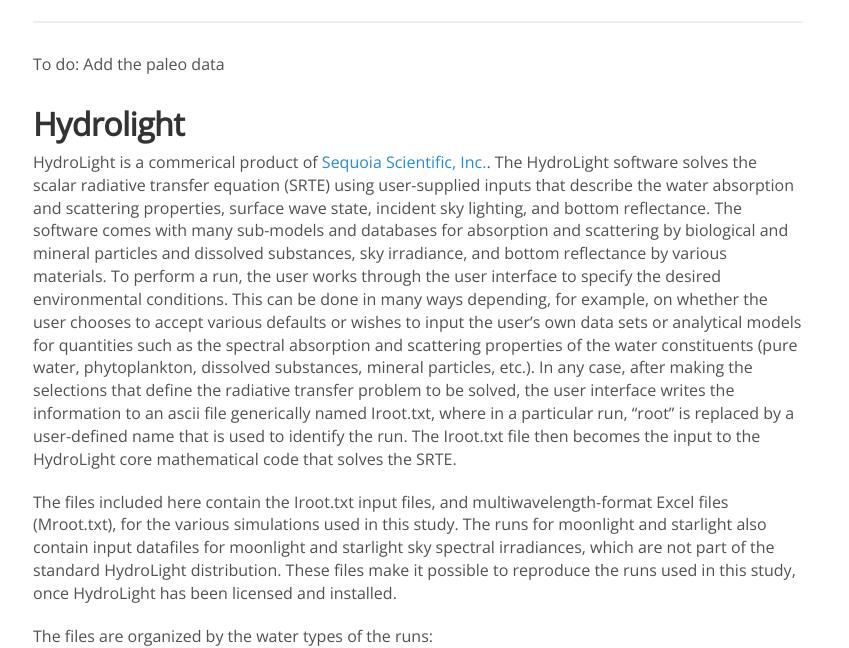
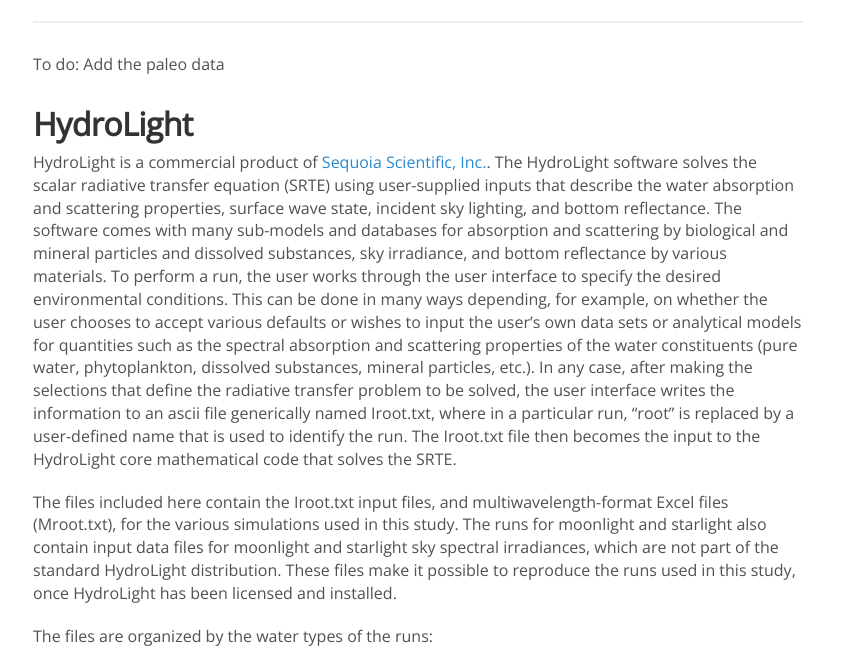
Before and after one commit to maciverlab/maciverlab.github.io, a Jekyll site: the page built from _projdata/2017-02-07-bigeyedata.md, in a window 1280 px wide and 900 px high. Shown: the part 193-841 px from the top of the window, without its empty margins (222-1071 px from the left). Built offline with Jekyll 4.4.1, drawn with Linux system fonts in a browser that asks for light colours; nearby versions of some CDN libraries; comment, search, counter and statistics services are not loaded.

Commit message:
minor fixes to data

```diff
--- a/_projdata/2017-02-07-bigeyedata.md
+++ b/_projdata/2017-02-07-bigeyedata.md
@@ -8,11 +8,11 @@
 Add the paleo data
 
 
-## Hydrolight
+## HydroLight
 
-HydroLight is a commerical product of [Sequoia Scientific, Inc.](www.hydrolight.info). The HydroLight software solves the scalar radiative transfer equation (SRTE) using user-supplied inputs that describe the water absorption and scattering properties, surface wave state, incident sky lighting, and bottom reflectance.  The software comes with many sub-models and databases for absorption and scattering by biological and mineral particles and dissolved substances, sky irradiance, and bottom reflectance by various materials.  To perform a run, the user works through the user interface to specify the desired environmental conditions.  This can be done in many ways depending, for example, on whether the user chooses to accept various defaults or wishes to input the user's own data sets or analytical models for quantities such as the spectral absorption and scattering properties of the water constituents (pure water, phytoplankton, dissolved substances, mineral particles, etc.).  In any case, after making the selections that define the radiative transfer problem to be solved, the user interface writes the information to an ascii file generically named Iroot.txt, where in a particular run, "root" is replaced by a user-defined name that is used to identify the run.  The Iroot.txt file then becomes the input to the HydroLight core mathematical code that solves the SRTE.
+HydroLight is a commercial product of [Sequoia Scientific, Inc.](http://www.sequoiasci.com). The HydroLight software solves the scalar radiative transfer equation (SRTE) using user-supplied inputs that describe the water absorption and scattering properties, surface wave state, incident sky lighting, and bottom reflectance.  The software comes with many sub-models and databases for absorption and scattering by biological and mineral particles and dissolved substances, sky irradiance, and bottom reflectance by various materials.  To perform a run, the user works through the user interface to specify the desired environmental conditions.  This can be done in many ways depending, for example, on whether the user chooses to accept various defaults or wishes to input the user's own data sets or analytical models for quantities such as the spectral absorption and scattering properties of the water constituents (pure water, phytoplankton, dissolved substances, mineral particles, etc.).  In any case, after making the selections that define the radiative transfer problem to be solved, the user interface writes the information to an ascii file generically named Iroot.txt, where in a particular run, "root" is replaced by a user-defined name that is used to identify the run.  The Iroot.txt file then becomes the input to the HydroLight core mathematical code that solves the SRTE.
 
-The files included here contain the Iroot.txt input files, and multiwavelength-format Excel files (Mroot.txt), for the various simulations used in this study.  The runs for moonlight and starlight also contain input datafiles for moonlight and starlight sky spectral irradiances, which are not part of the standard HydroLight distribution.  These files make it possible to reproduce the runs used in this study, once HydroLight has been licensed and installed.
+The files included here contain the Iroot.txt input files, and multiwavelength-format Excel files (Mroot.txt), for the various simulations used in this study.  The runs for moonlight and starlight also contain input data files for moonlight and starlight sky spectral irradiances, which are not part of the standard HydroLight distribution.  These files make it possible to reproduce the runs used in this study, once HydroLight has been licensed and installed.
 
 The files are organized by the water types of the runs:
 
```
